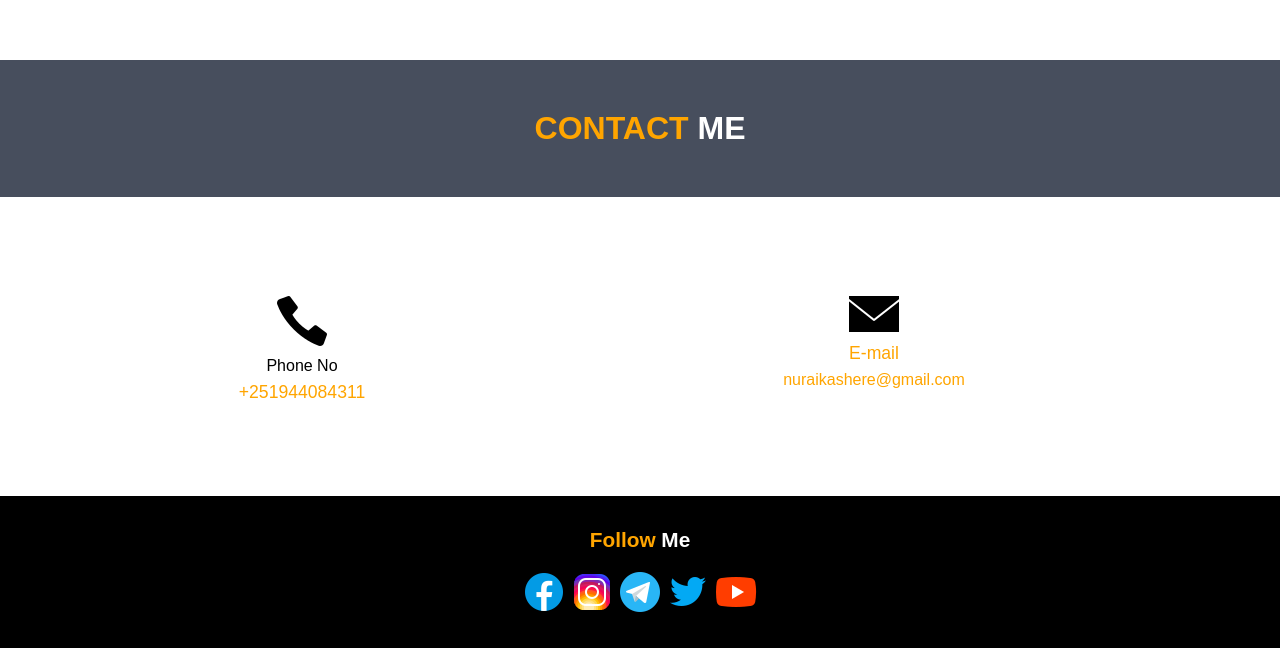
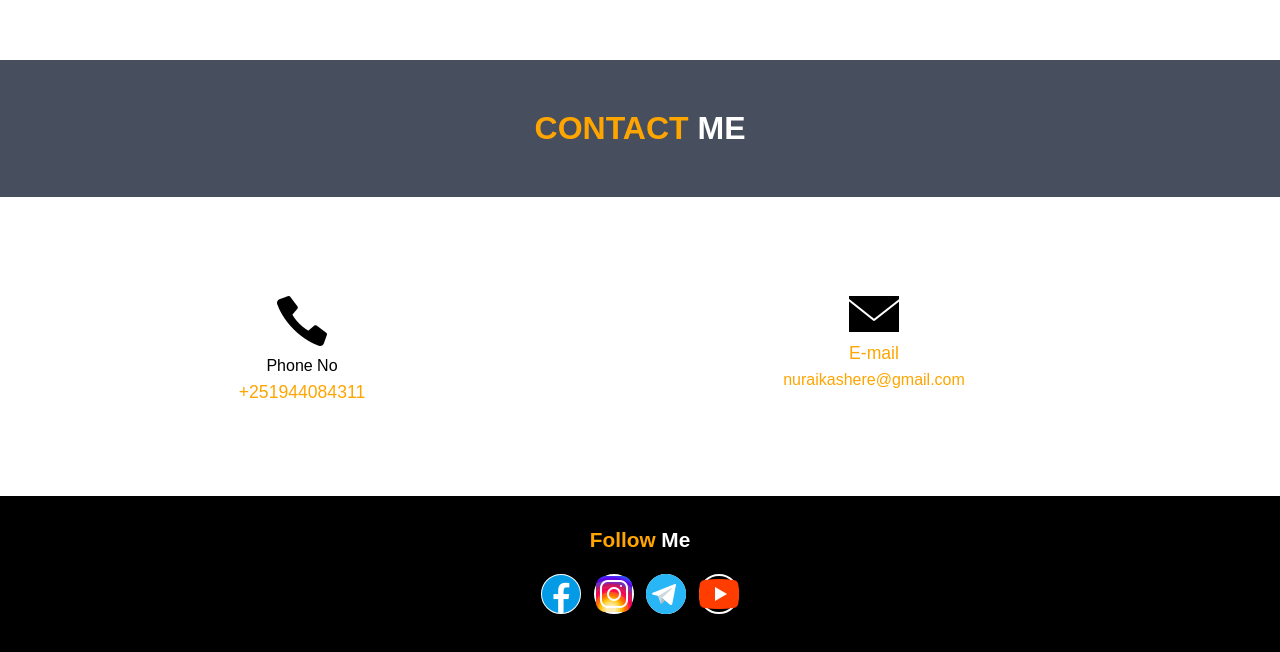
Before and after one commit to nurexshere/nurhussen, a plain HTML site: page index.html in a window 1280 px wide. Shown: the part 1784-2436 px from the top of the page. Drawn offline with Linux system fonts and the light colour scheme.

Commit message:
Update index.html

```diff
--- a/index.html
+++ b/index.html
@@ -2,9 +2,10 @@
 <html lang="en">
   <head>
     <meta charset="utf-8">
-    <meta name="viewport" content="width=device-width, initial-scale=1">
+    <meta name="viewport" content="width=device-width, initial-scale=1.0">
+    <link rel="stylesheet" href="style.css">
     <title>Personal Portfolio</title>
-    <link rel="stylesheet" href="style.css">
+
      </head>
      <body>
      <div class ="hero">
@@ -23,7 +24,7 @@
 
     </div>
     <div class="images">
-        <img src="images/bhh.png" class="shape">
+
         <img src="images/shape.jpg" class="nuu">
     </div>
 </div>
@@ -90,9 +91,7 @@
     </div>
       </div>
 
-          <div></div>
-          <div></div>
-          <div></div>
+
         </div>
 
 
@@ -118,11 +117,22 @@
       <div class = "contact-footer">
         <h3><span>Follow </span>Me</h3>
         <div class = "social-links">
-          <img src="images/facebook.png" class = "fab fa-facebook-f"></a>
-          <img src="images/instagram.png" class = "fab fa-facebook-f"></a>
-          <img src="images/telegram.png"  class = "fab fa-facebook-f"></a>
-          <img src="images/twitter.png" class = "fab fa-facebook-f"></a>
-          <img src="images/youtube.png" class = "fab fa-facebook-f"></a>
+          <a href="https://www.facebook.com/NuReksy.SHerif">
+            <img src="images/facebook.png" class="fab fa-facebook-f">
+          </a>
+          <a href="https://instagram.com/nure_xy?igshid=ZDdkNTZiNTM=">
+            <img src="images/instagram.png" class="fab fa-instagram">
+          </a>
+
+          <a href="https://t.me/https:/NUReksy">
+            <img src="images/telegram.png" class="fab fa-telegram-plane">
+          </a>
+
+
+          <a href="https://www.youtube.com/@nurhussensherif7295">
+            <img src="images/youtube.png" class="fab fa-youtube">
+          </a>
+
         </div>
 
       </div>
```
